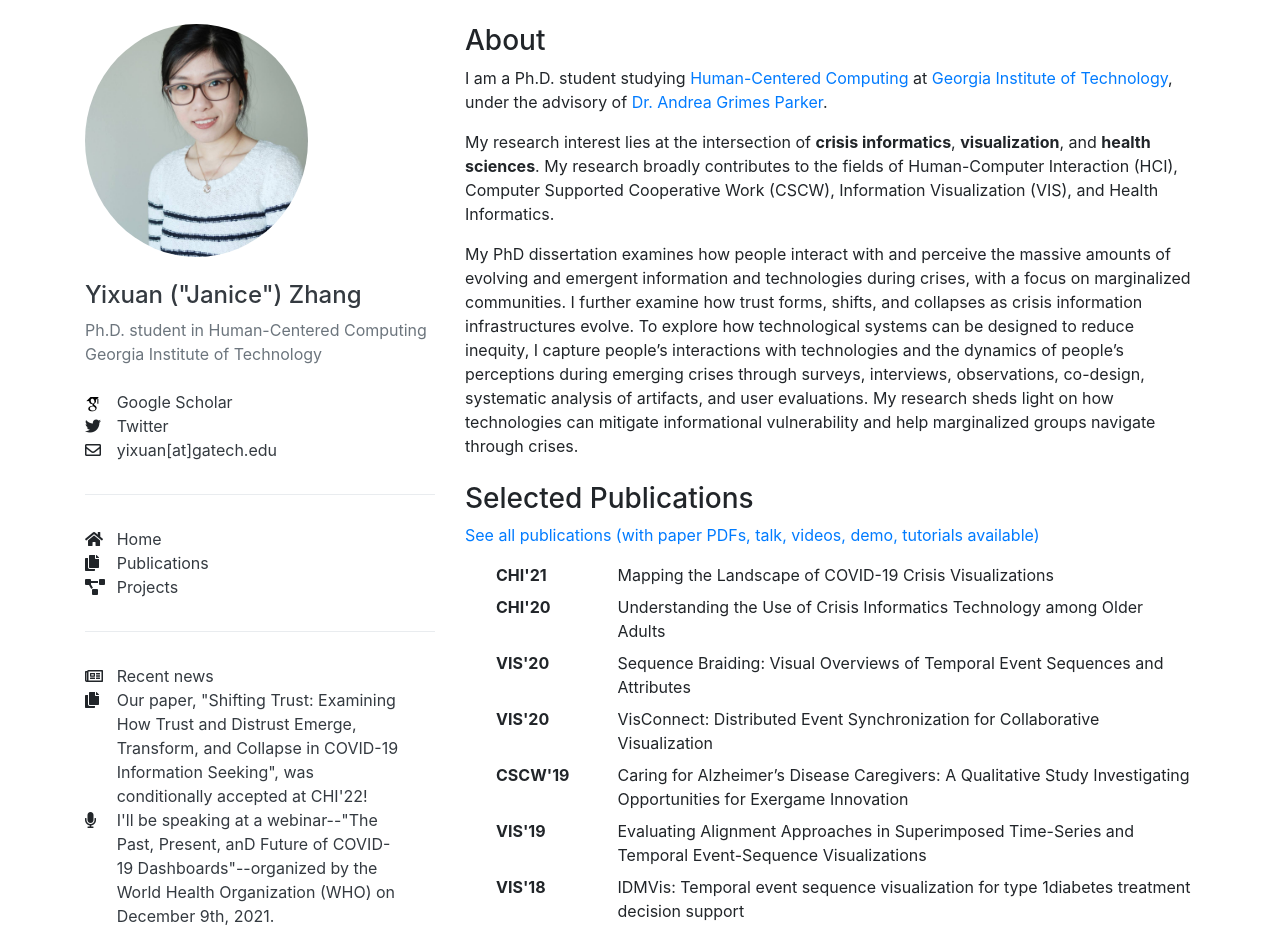
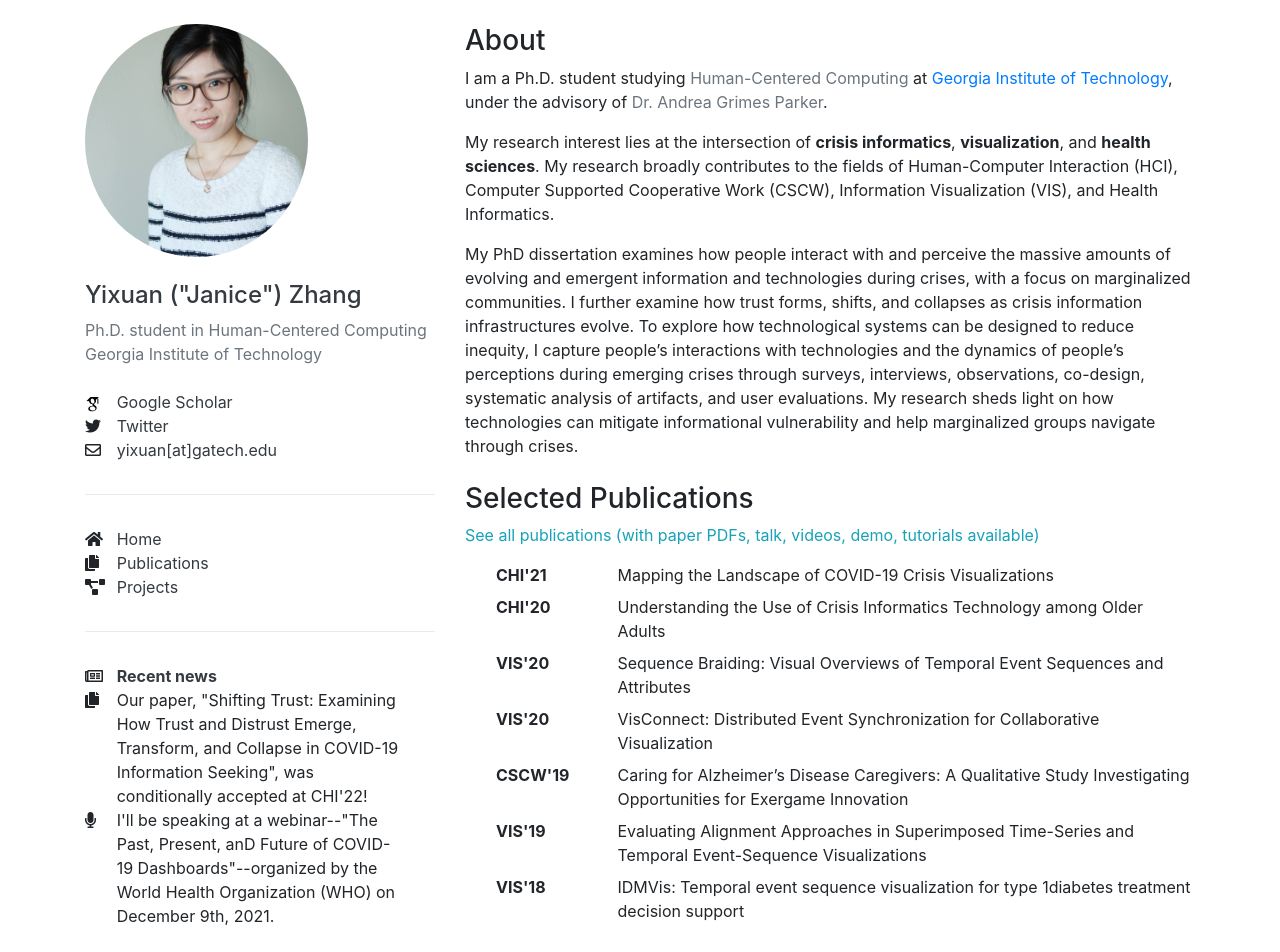
Before and after one commit to zjanice/zjanice.github.io, a plain HTML site: page index.html in a window 1280 px wide. Shown: the top 952 px of the page. Drawn offline with nearby package versions, Linux system fonts and the light colour scheme; some icons are missing.

Commit message:
update link color

```diff
--- a/index.html
+++ b/index.html
@@ -134,7 +134,7 @@
 						<i class="far fa-newspaper"></i>
 					</div>
 					<div class="col-10">
-						<a class="text-dark" href="news.html">Recent news</a>
+						<a class="text-dark font-weight-bold" href="news.html">Recent news</a>
 					</div>
 				</div>
 
@@ -143,8 +143,8 @@
 						<i class="fas fa-copy"></i>
 					</div>
 					<div class="col-10">
-						<a class="text-dark" href="news.html">Our paper, "Shifting Trust: Examining How Trust and Distrust Emerge, Transform, and Collapse in COVID-19 Information Seeking", was conditionally
-						accepted at CHI'22!</a>
+						Our paper, "Shifting Trust: Examining How Trust and Distrust Emerge, Transform, and Collapse in COVID-19 Information Seeking", was conditionally
+						accepted at CHI'22!
 					</div>
 				</div>
 
@@ -153,7 +153,7 @@
 						<i class="fas fa-microphone"></i>
 					</div>
 					<div class="col-10">
-						<a class="text-dark" href="news.html">I'll be speaking at a webinar--"The Past, Present, anD Future of COVID-19 Dashboards"--organized by the World Health Organization (WHO) on December 9th, 2021.</a>
+						I'll be speaking at a webinar--"The Past, Present, anD Future of COVID-19 Dashboards"--organized by the World Health Organization (WHO) on December 9th, 2021.
 					</div>
 				</div>
 
--- a/pages/index.html
+++ b/pages/index.html
@@ -1,6 +1,6 @@
 <h3 class="mt-4">About</h3>
 <p>
-    I am a Ph.D. student studying <a href="https://www.cc.gatech.edu/degree-programs/phd-human-centered-computing">Human-Centered Computing</a> at <a href="https://www.gatech.edu/">Georgia Institute of Technology</a>, under the advisory of <a href="https://www.cc.gatech.edu/~andrea/">Dr. Andrea Grimes Parker</a>. <!--
+    I am a Ph.D. student studying <a href="https://www.cc.gatech.edu/degree-programs/phd-human-centered-computing" class="text-secondary">Human-Centered Computing</a> at <a href="https://www.gatech.edu/">Georgia Institute of Technology</a>, under the advisory of <a href="https://www.cc.gatech.edu/~andrea/" class="text-secondary">Dr. Andrea Grimes Parker</a>. <!--
     Prior to transferring to Georgia Tech, I was a Ph.D. student in Personal Health Informatics at Northeastern University</a>.     -->
 </p>
 
@@ -17,7 +17,7 @@
 
 
 <h3 class="mt-4">Selected Publications</h3>
-<p><a href="publication.html">See all publications (with paper PDFs, talk, videos, demo, tutorials available) </a></p>
+<p><a href="publication.html" class="text-info">See all publications (with paper PDFs, talk, videos, demo, tutorials available) </a></p>
 <dl class="row ml-3">
    <!--  <dt class="col-md-2">
         CHI'22
```
